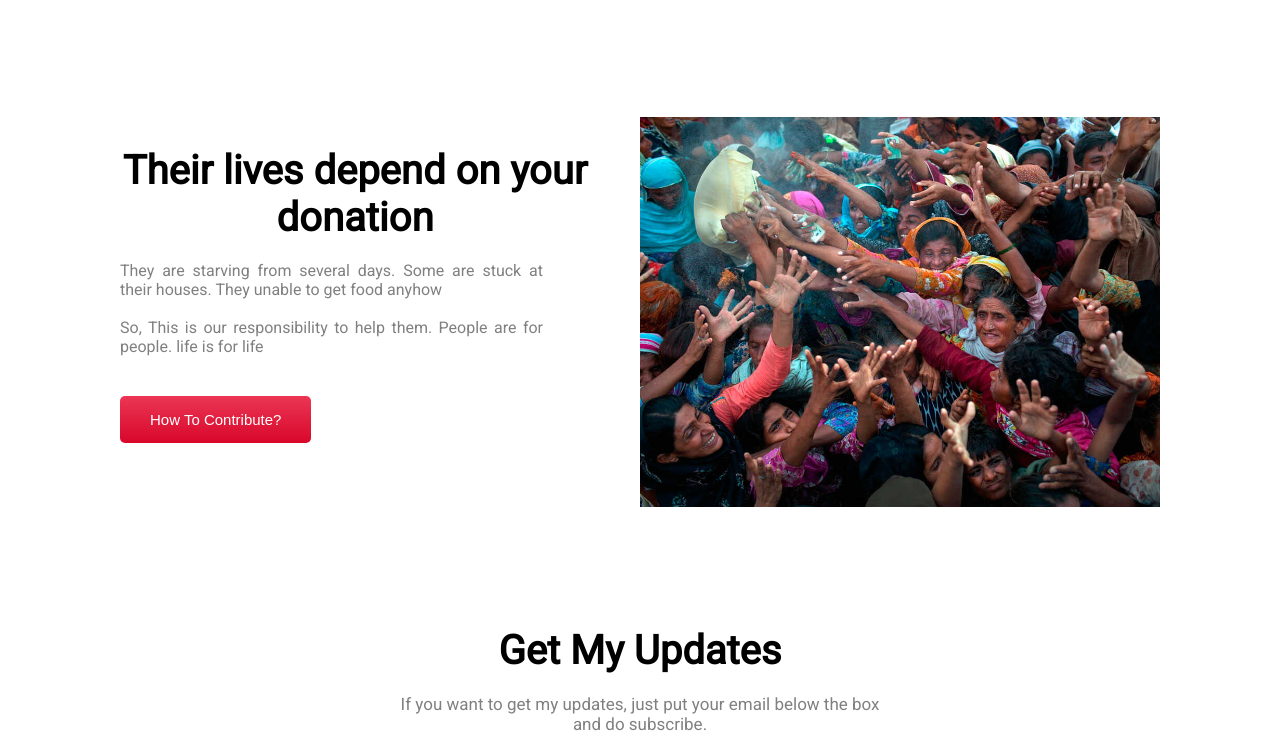
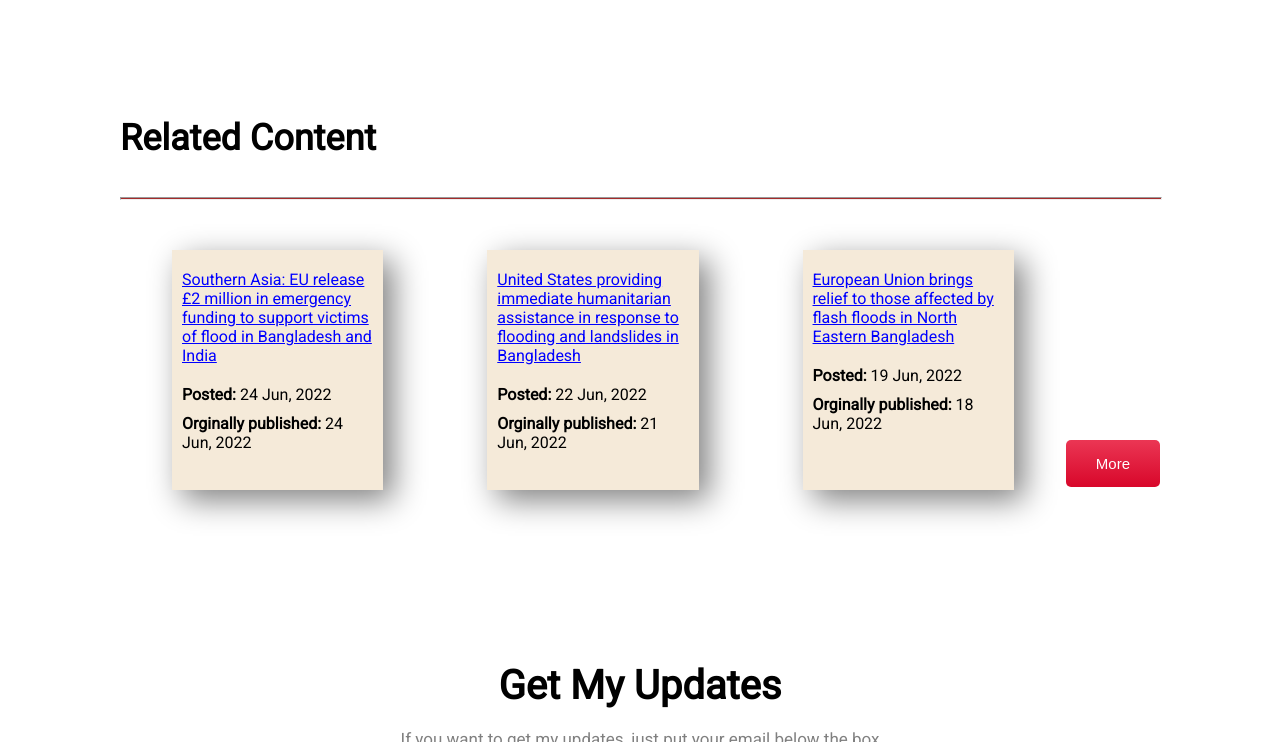
Before and after one commit to mostafej/charity-website, a plain HTML site: page index.html in a window 1280 px wide. Shown: the part 2018-2760 px from the top of the page. Drawn offline with Linux system fonts and the light colour scheme.

Commit message:
finishmaybe

```diff
--- a/index.html
+++ b/index.html
@@ -19,7 +19,7 @@
             <h1 class="first-h1">Let's Help To Reach Foods For The</h1>
             <h1 class="first-h1">Flood-Affected People </h1>
             <p id="first-p" class="first-p2">People are for people, Life is for life. Bring a smile to the people in need. Be the light for the people in darkness</p>
-            <button class="first-btn"><a href=""></a>Donate Now</button>
+            <button class="first-btn">Donate Now</button>
         </div>
     </section>
     <section class="first-last">
@@ -41,7 +41,7 @@
             <div class="box2">
                 <p class="first-p2">Create Amount (Taka)</p>
                 <hr>
-                <button class="first-btn"><a href=""></a>Donate Now</button>
+                <button class="first-btn">Donate Now</button>
             </div>
         </div>
     </section>
@@ -73,15 +73,29 @@
         </div>
     </section>
     <section class="blog">
-        <div class="blog1">
-            <div class="blog-desc">
-                <h1 class="first-lasth1">Their lives depend on your donation</h1>
-                <p class="blog-p">They are starving from several days. Some are stuck at their houses. They unable to get food anyhow <br> <br> So, This is our responsibility to help them. People are for people. life is for life </p>
-                <button class="first-btn" type="button">How To Contribute?</button>
-            </div>
-            <img class="p1" src="./images/donation6.jpg" alt="Peoplearestarving">
+        <div>
+            <h1 class="blog-h1">Related Content</h1> <br> <br>
+            <hr class="hr2">
+    </div>
+    <div class="news">
+        <div class="blog-1">
+            <a class="blog-news" href="" target="_blank">Southern Asia: EU release £2 million in emergency funding to support victims of flood in Bangladesh and India </a>
+            <p class="blog-p"><b>Posted:</b> 24 Jun, 2022</p>
+            <p class="blog-p2"><b>Orginally published:</b> 24 Jun, 2022</p>
+        </div>
+        <div class="blog-1">
+            <a class="blog-news" href="" target="_blank">United States providing immediate humanitarian assistance in response to flooding and landslides in Bangladesh </a>
+            <p class="blog-p" ><b>Posted:</b> 22 Jun, 2022</p>
+            <p class="blog-p2" ><b>Orginally published:</b> 21 Jun, 2022</p>
+        </div>
+        <div class="blog-1">
+            <a class="blog-news" href="" target="_blank">European Union brings relief to those affected by flash floods in North Eastern Bangladesh </a>
+            <p class="blog-p" ><b>Posted:</b> 19 Jun, 2022</p>
+            <p class="blog-p2"><b>Orginally published:</b> 18 Jun, 2022</p>
+        </div>
+        <div class="blog-btn"> <button class="first-btn" type="button">More</button></div>
+    </div>
 
-        </div>
 
     </section>
     <section class="my-updates">
--- a/style.css
+++ b/style.css
@@ -126,28 +126,41 @@ hr{
 .blog{
     margin: 120px;
 }
-.blog1{
+.hr2{
+    width: 100%;
+    height: 1px;
+    background-color: brown;
+}
+.news{
     display: flex;
-
+}
+.blog-1{
+    height: 200px;
+    width: 20%;
+    margin: 5%;
+    margin-top: 50px;
+    padding: 20px 10px;
+    box-shadow: 10px 10px 30px gray;
+    background-color: rgb(245, 234, 217);
+    text-align: left;
+}
+.blog-news{
+    color: blue;
 
 }
-.blog-desc{
-    width: 50%;
-    margin-top: 30px;
-}
-.p1{
-    width: 50%;
-    margin-left: 50px;
+.blog-h1{
+    font-size: 36px;
+    font-weight: 700;
 }
 .blog-p{
-    color: gray;
-    text-align: justify;
-    width: 90%;
+    margin-top: 20px;
 }
-.blog2{
-    display: flex;
-    flex-direction: row-reverse;
+.blog-p2{
+    margin-top: 10px;
+}
+.blog-btn{
 
+    margin-top: 200px;
 }
 .my-updates{
     text-align: center;
```
